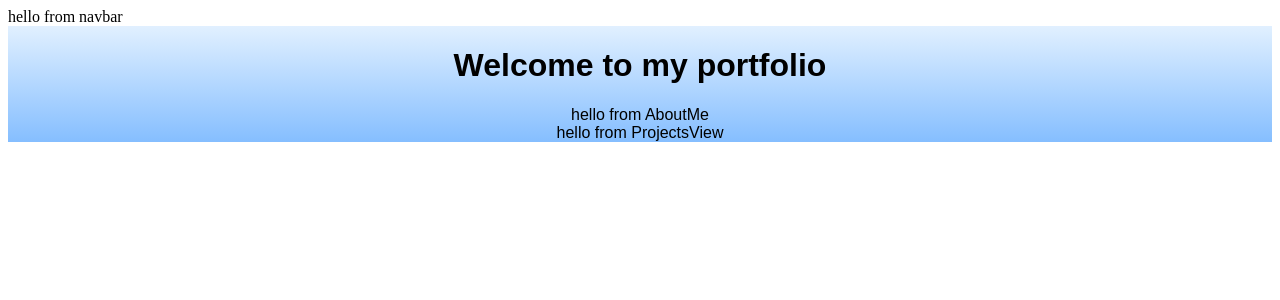
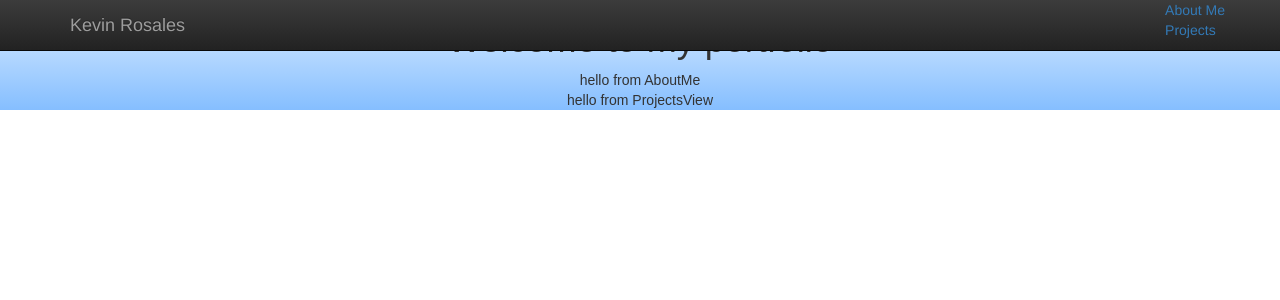
Before and after one commit to ninjascare/ninjascare.github.io, a React (Create React App) app in the folder pro_portfolio/: page / in a window 1280 px wide. Shown: the top 300 px of the page. Built offline with nearby package versions, Linux system fonts and the light colour scheme.

Commit message:
working on my navbar

```diff
--- a/pro_portfolio/package.json
+++ b/pro_portfolio/package.json
@@ -3,8 +3,9 @@
   "version": "0.1.0",
   "private": true,
   "dependencies": {
-    "react": "^16.6.3",
-    "react-dom": "^16.6.3",
+    "react": "^16.7.0",
+    "react-bootstrap": "^0.32.4",
+    "react-dom": "^16.7.0",
     "react-parallax": "^2.0.1",
     "react-router-dom": "^4.3.1",
     "react-scripts": "2.1.1",
--- a/pro_portfolio/public/index.html
+++ b/pro_portfolio/public/index.html
@@ -1,7 +1,15 @@
 <!DOCTYPE html>
 <html lang="en">
+
 <head>
   <meta charset="utf-8">
+  <!-- Latest compiled and minified CSS -->
+  <link rel="stylesheet" href="https://maxcdn.bootstrapcdn.com/bootstrap/3.3.7/css/bootstrap.min.css" integrity="sha384-BVYiiSIFeK1dGmJRAkycuHAHRg32OmUcww7on3RYdg4Va+PmSTsz/K68vbdEjh4u"
+    crossorigin="anonymous">
+
+  <!-- Optional theme -->
+  <link rel="stylesheet" href="https://maxcdn.bootstrapcdn.com/bootstrap/3.3.7/css/bootstrap-theme.min.css" integrity="sha384-rHyoN1iRsVXV4nD0JutlnGaslCJuC7uwjduW9SVrLvRYooPp2bWYgmgJQIXwl/Sp"
+    crossorigin="anonymous">
   <link rel="shortcut icon" href="%PUBLIC_URL%/favicon.ico">
   <meta name="viewport" content="width=device-width, initial-scale=1, shrink-to-fit=no">
   <meta name="theme-color" content="#000000">
@@ -21,6 +29,7 @@
     -->
   <title>Kevin Rosales</title>
 </head>
+
 <body>
   <noscript>
     You need to enable JavaScript to run this app.
@@ -37,4 +46,5 @@
       To create a production bundle, use `npm run build` or `yarn build`.
     -->
 </body>
+
 </html>
--- a/pro_portfolio/src/App.js
+++ b/pro_portfolio/src/App.js
@@ -4,13 +4,14 @@ import { BrowserRouter as Router, Switch, Route } from "react-router-dom";
 import Profile from "./components/Profile";
 import NavBar from "./components/NavBar";
 
+
 class App extends Component {
   render() {
     return (
       <div>
-        <NavBar />
         <Router>
           <div>
+            <NavBar />
             <Switch>
               <Route exact path="/" component={Profile} />
             </Switch>
--- a/pro_portfolio/src/components/NavBar.js
+++ b/pro_portfolio/src/components/NavBar.js
@@ -1,11 +1,31 @@
-import React, { Component } from 'react'
+import React, { Component } from "react";
+import styled from "styled-components";
+import { Link } from "react-router-dom";
+import { Navbar, NavItem, NavDropdown, Nav, MenuItem } from "react-bootstrap";
 
 export default class NavBar extends Component {
   render() {
     return (
       <div>
-        hello from navbar
+        <Navbar fixedTop={true} inverse collapseOnSelect>
+          <Navbar.Header>
+            <Navbar.Brand>
+              <Link to="/">Kevin Rosales</Link>
+            </Navbar.Brand>
+            <Navbar.Toggle />
+          </Navbar.Header>
+          <Navbar.Collapse>
+            <Nav pullRight>
+              <Link to="#aboutMe">
+                <NavItem eventKey={1}>About Me </NavItem>
+              </Link>
+              <Link to="#projects">
+                <NavItem eventKey={2}>Projects</NavItem>
+              </Link>
+            </Nav>
+          </Navbar.Collapse>
+        </Navbar>
       </div>
-    )
+    );
   }
 }
--- a/pro_portfolio/src/components/Profile.js
+++ b/pro_portfolio/src/components/Profile.js
@@ -7,8 +7,11 @@ import ProjectsView from "./ProjectsView";
 const StylePage = styled.div`
   font-family: sans-serif;
   text-align: center;
-  background: linear-gradient(to bottom, rgba(225,240,255,1) 0%,rgba(133,190,255,1) 100%);
-  background-size: cover;
+  background: linear-gradient(
+    to bottom,
+    rgba(225, 240, 255, 1) 0%,
+    rgba(133, 190, 255, 1) 100%
+  );
 `;
 
 export default class Profile extends Component {
@@ -18,7 +21,9 @@ export default class Profile extends Component {
         <StylePage>
 
           <Parallax>
-            <h1>Welcome to my portfolio</h1>
+            <div>
+              <h1>Welcome to my portfolio</h1>
+            </div>
           </Parallax>
 
           <Parallax>
```
Also changed, not shown: 1 other file (tests, documents, lock files or other folders). Lines whose indentation alone changed are shown as unchanged.
